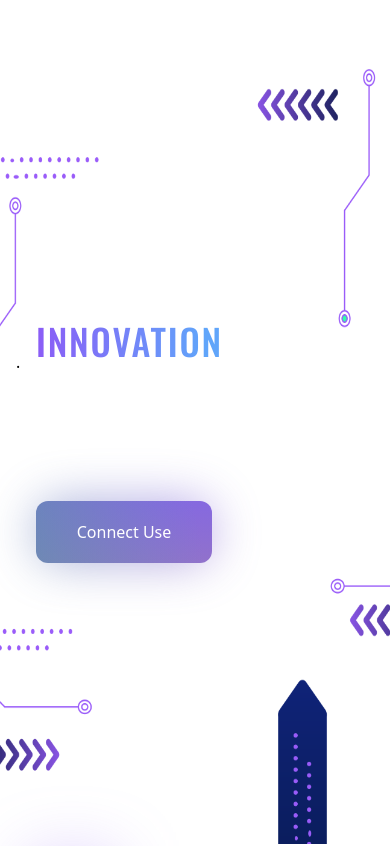
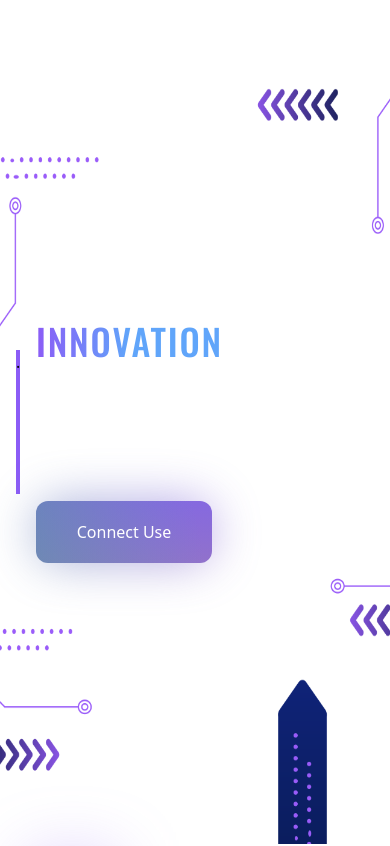
Before and after one commit to Piyush2627/CompanyWebsite, a React (Vite) app: page / in a window 390 px wide. Shown: the top 846 px of the page. Built offline with nearby package versions, Linux system fonts and the light colour scheme.

Commit message:
mobile view changes

```diff
--- a/src/components/animations/UpAnimation.tsx
+++ b/src/components/animations/UpAnimation.tsx
@@ -1,7 +1,7 @@
 import { motion, useAnimation, useInView } from "framer-motion";
 import { useEffect, useRef } from "react";
 interface UpAnimationProps {
-  children: JSX.Element;
+  children: JSX.Element | React.ReactNode;
   className?: string;
 }
 function UpAnimation({ children, className }: UpAnimationProps) {
--- a/src/components/pages/HomePage.tsx
+++ b/src/components/pages/HomePage.tsx
@@ -22,17 +22,17 @@
         <img src={MobileHeroImage} alt="" className="h-screen w-screen" />
       </div>
 
-      <div className="contaner m-auto px-4 lg:px-24">
-        <div className="flex h-screen items-center justify-center gap-4">
-          <div className=" h-36 w-1 bg-cinder-500">.</div>
+      <div className="contaner m-auto px-4 lg:px-24 ">
+        <div className=" flex h-screen items-center justify-center gap-4">
+          <div className=" h-36 w-1 bg-violet-500">.</div>
           <div>
             <UpAnimation className="">
               <div>
                 <p className="font-Oswald text-4xl font-medium uppercase tracking-wider text-white lg:text-7xl">
-                  Planting Seeds of
-                  <p className="bg-gradient-to-r from-violet-500 via-blue-400 to-blue-400 bg-clip-text text-transparent">
+                  Planting Seeds of <br />
+                  <span className="bg-gradient-to-r from-violet-500 via-blue-400 to-blue-400 bg-clip-text text-transparent">
                     Innovation
-                  </p>
+                  </span>
                 </p>
                 <p className="mt- container mt-2 w-full font-OpenSans text-sm text-white lg:w-2/3 lg:text-xl">
                   At NeuralRoots, we specialize in turning your digital dreams
```
Also changed, not shown: src/assets/images/Untitled-1.png.
